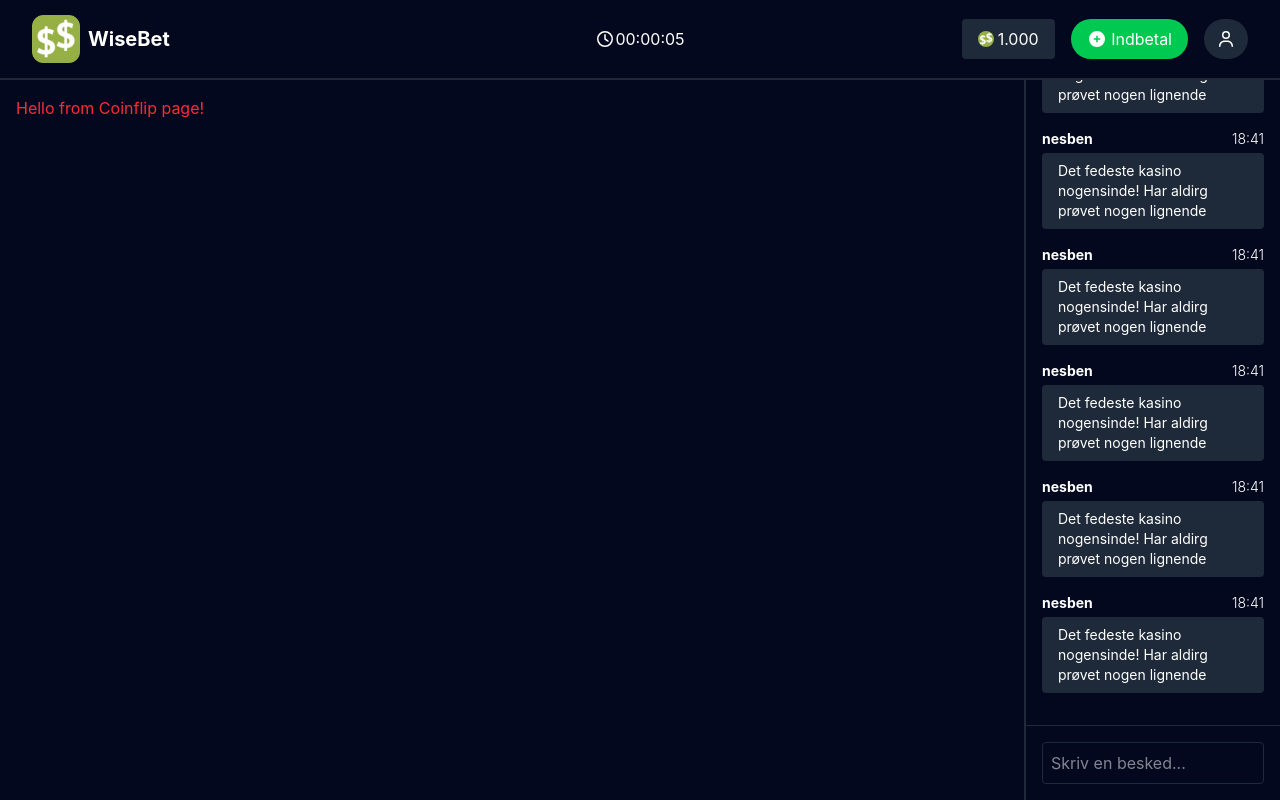
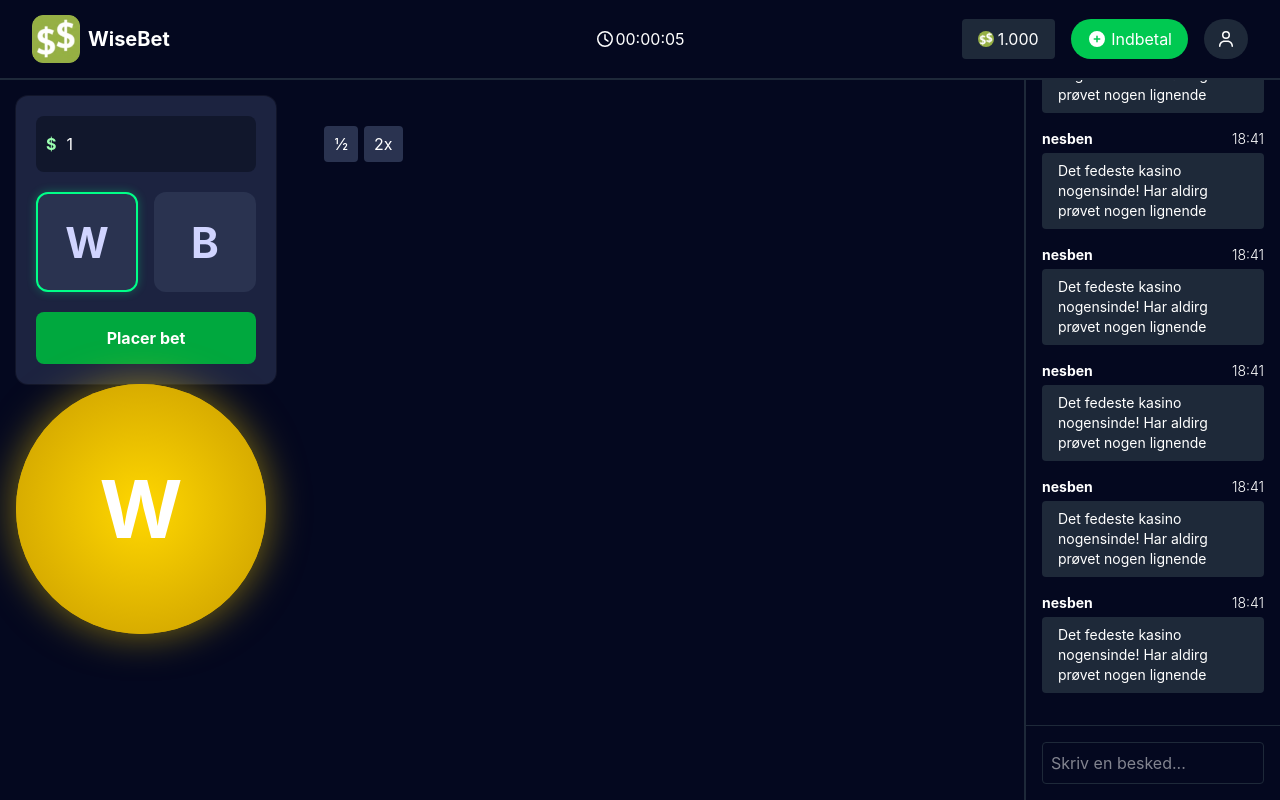
Before and after one commit to TroelsSkov/WiseBet, a React (Vite) app: page /games/coinflip/1 in a window 1280 px wide. Built offline with nearby package versions, Linux system fonts and the light colour scheme.

Commit message:
changed betpanel to tailwind

```diff
--- a/src/coinflip_panels/betpanel.tsx
+++ /dev/null
@@ -1,50 +0,0 @@
-import { useState } from "react";
-
-type Props = {
-  onBet: (data: { amount: number; choice: "W" | "B" }) => void;
-  disabled: boolean;
-};
-
-export default function BetPanel({ onBet, disabled }: Props) {
-  const [amount, setAmount] = useState(1);
-  const [choice, setChoice] = useState<"W" | "B">("W");
-
-  return (
-    <div className="panel">
-      <div className="inputRow">
-        <span className="currency">$</span>
-
-        <input
-          type="number"
-          value={amount}
-          onChange={(e) => setAmount(Number(e.target.value))}
-        />
-
-        <div className="multiplier">
-          <button onClick={() => setAmount(amount / 2)}>½</button>
-          <button onClick={() => setAmount(amount * 2)}>2x</button>
-        </div>
-      </div>
-
-      <div className="choiceRow">
-        <div
-          className={`choiceBox ${choice === "W" ? "active" : ""}`}
-          onClick={() => setChoice("W")}
-        >
-          W
-        </div>
-
-        <div
-          className={`choiceBox ${choice === "B" ? "active" : ""}`}
-          onClick={() => setChoice("B")}
-        >
-          B
-        </div>
-      </div>
-
-      <button className="betBtn" onClick={() => onBet({ amount, choice })} disabled={disabled}>
-        Placer bet
-      </button>
-    </div>
-  );
-}
--- /dev/null
+++ b/src/components/games/coinflip/BetPanel.tsx
@@ -0,0 +1,80 @@
+import { useState } from "react";
+
+type Props = {
+  onBet: (data: { amount: number; choice: "W" | "B" }) => void;
+  disabled: boolean;
+};
+
+export default function BetPanel({ onBet, disabled }: Props) {
+  const [amount, setAmount] = useState(1);
+  const [choice, setChoice] = useState<"W" | "B">("W");
+
+  return (
+     <div className="bg-[#1c2340] p-5 rounded-xl w-[260px] shadow-[0_0_0_1px_rgba(255,255,255,0.05)]">
+
+      {/* INPUT */}
+      <div className="flex items-center bg-[#11172c] p-2.5 rounded-lg mb-5 gap-2.5">
+        <span className="text-[#9cffb0] font-bold">$</span>
+
+        <input
+          type="number"
+          value={amount}
+          onChange={(e) => setAmount(Number(e.target.value))}
+          className="flex-1 bg-transparent text-white outline-none"
+        />
+
+        <div className="flex gap-1.5">
+          <button
+            onClick={() => setAmount(amount / 2)}
+            className="bg-[#2a3350] text-white px-2.5 py-1.5 rounded cursor-pointer"
+          >
+            ½
+          </button>
+
+          <button
+            onClick={() => setAmount(amount * 2)}
+            className="bg-[#2a3350] text-white px-2.5 py-1.5 rounded cursor-pointer"
+          >
+            2x
+          </button>
+        </div>
+      </div>
+
+      {/* CHOICE */}
+      <div className="flex gap-4 mb-5">
+        <div
+          onClick={() => setChoice("W")}
+          className={`flex-1 h-[100px] bg-[#2a3350] rounded-xl flex items-center justify-center text-[42px] font-bold text-[#d0d4ff] cursor-pointer border-2 transition-all duration-200
+          ${choice === "W"
+              ? "border-[#00ff88] shadow-[0_0_10px_rgba(0,255,136,0.3)]"
+              : "border-transparent"}
+          hover:scale-105 hover:shadow-[0_0_20px_rgba(0,255,136,0.25)]`}
+        >
+          W
+        </div>
+
+        <div
+          onClick={() => setChoice("B")}
+          className={`flex-1 h-[100px] bg-[#2a3350] rounded-xl flex items-center justify-center text-[42px] font-bold text-[#d0d4ff] cursor-pointer border-2 transition-all duration-200
+          ${choice === "B"
+              ? "border-[#00ff88] shadow-[0_0_10px_rgba(0,255,136,0.3)]"
+              : "border-transparent"}
+          hover:scale-105 hover:shadow-[0_0_20px_rgba(0,255,136,0.25)]`}
+        >
+          B
+        </div>
+      </div>
+
+      {/* BUTTON */}
+      <button
+        onClick={() => onBet({ amount, choice })}
+        disabled={disabled}
+        className="w-full py-3.5 bg-[#00a83e] rounded-lg text-white font-bold text-base cursor-pointer transition
+        hover:bg-[#00c94a]
+        disabled:bg-[#2f3a55] disabled:cursor-not-allowed disabled:opacity-60"
+      >
+        Placer bet
+      </button>
+    </div>
+  );
+}
--- a/src/coinflip_panels/coinpanel.tsx
+++ b/src/components/games/coinflip/CoinPanel.tsx
@@ -1,5 +1,5 @@
 import { useEffect, useState } from "react";
-import "./coinpanel.css";
+import "../../../coinpanel.css";
 
 type BetData = {
     amount: number;
--- a/src/pages/games/Coinflip.tsx
+++ b/src/pages/games/Coinflip.tsx
@@ -1,7 +1,31 @@
+import { useState } from "react";
+import BetPanel from "../../components/games/coinflip/betpanel";
+import Coin from "../../components/games/coinflip/coinpanel";
+
+type BetData = {
+  amount: number;
+  choice: "W" | "B";
+};
+
 function Coinflip() {
+  const [betData, setBetData] = useState<BetData | null>(null);
+  const [shouldFlip, setShouldFlip] = useState(false);
+
   return (
     <>
-      <h1 className="text-red-500">Hello from Coinflip page!</h1>
+      <BetPanel
+        onBet={(data) => {
+          setBetData(data);
+          setShouldFlip(true)
+        }}
+        disabled={shouldFlip}
+      />
+
+      <Coin
+        betData={betData}
+        shouldFlip={shouldFlip}
+        onFlipped={() => setShouldFlip(false)}
+      />
     </>
   )
 }
```
Also changed, not shown: src/coinpanel.css (renamed from src/coinflip_panels/coinpanel.css), 1 other file (tests, documents, lock files or other folders).
